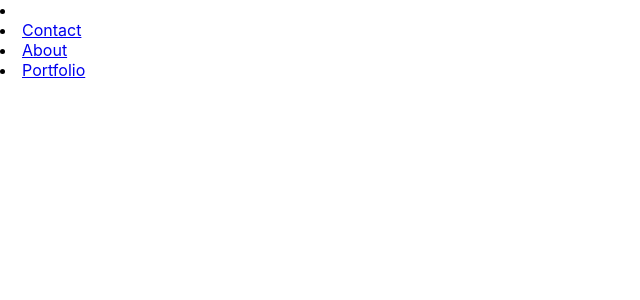
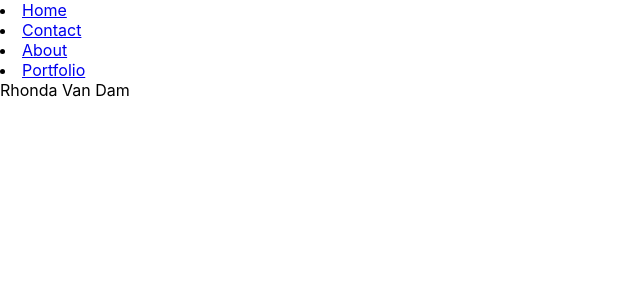
Before and after one commit to Rhondoid/portfolio-react, a React (Create React App) app: page /Home in a window 1280 px wide. Shown: the top 300 px of the page, without its empty margins (0-640 px from the left). Built offline with nearby package versions, Linux system fonts and the light colour scheme.

Commit message:
Home.js component works

```diff
--- a/src/App.css
+++ b/src/App.css
@@ -21,11 +21,25 @@
   align-items: center;
   justify-content: center;
   font-size: calc(10px + 2vmin);
-  color: white;
+  color: #f5e4d7ff;
 }
 
 .App-link {
   color: #61dafb;
+}
+
+.App-Home {
+  background-color:#73877bff ;
+}
+.App-Contact {
+  background-color:#e5d1d0ff ;
+}
+
+.App-About {
+  background-color:#bdbbb6ff ;
+}
+.App-Portfolio {
+  background-color:#839788ff ;
 }
 
 @keyframes App-logo-spin {
--- a/src/App.js
+++ b/src/App.js
@@ -1,54 +1,21 @@
 import ReactDOM from "react-dom/client";
 import { BrowserRouter as Router, Routes, Route } from "react-router-dom";
 import "./App.css";
+import Home from "./components/Home.js";
 import About from "./components/About.js";
 import Contact from "./components/Contact.js";
 import Portfolio from "./components/Portfolio.js";
 import Navbar from "./components/Navbar.js";
 
-// function App() {
-//   return (
-//     <div className="Portfolio">
-//       <About />
-//       <Contact/>
-//       <Portfolio/>
 
-//     </div>
-
-//   );
-// }
-
-// export default App;
-// export default function App() {
-//   return (
-//     <div>
-//     <BrowserRouter>
-//       <Routes>
-//         <Route path="/" element={<About />}>
-//           <Navbar/>
-//           <Route path= "/Contact" element={<Contact />} />
-//           <Route path="/Portfolio" element={<Portfolio />} />
-
-//         </Route>
-//       </Routes>
-//     </BrowserRouter>
-//       {/* <div className="Portfolio">
-//       <Navbar />
-//         </div> */}
-//     </div>
-//   );
-// }
 export default function App() {
   return (
     <Router>
       <Navbar />
       <Routes>
-        {/* <Route path='/Contact' exact element={Contact} /> */}
-        {/* <Route path='/About' element={About} /> */}
-        {/* <Route path='/Portfolio' element={Portfolio} /> */}
+        <Route path= "/Home" element={<Home />} />
         <Route path= "/Contact" element={<Contact />} />
         <Route path="/Portfolio" element={<Portfolio />} />
-        {/* <Route path= "/Contact" element={<Contact />} /> */}
         <Route path="/About" element={<About />} />
 
       </Routes>
--- /dev/null
+++ b/src/components/Home.js
@@ -0,0 +1,9 @@
+import React from 'react'
+
+export default function Home() {
+  return (
+    <div>
+      Rhonda Van Dam
+    </div>
+  )
+}
--- a/src/components/Navbar.js
+++ b/src/components/Navbar.js
@@ -7,7 +7,7 @@ export default function Navbar() {
   return (
     <div>
       <li>
-        <Link to="/"></Link>
+        <Link to="/Home">Home</Link>
       </li>
       <li>
         <Link to="/Contact">Contact</Link>
```
